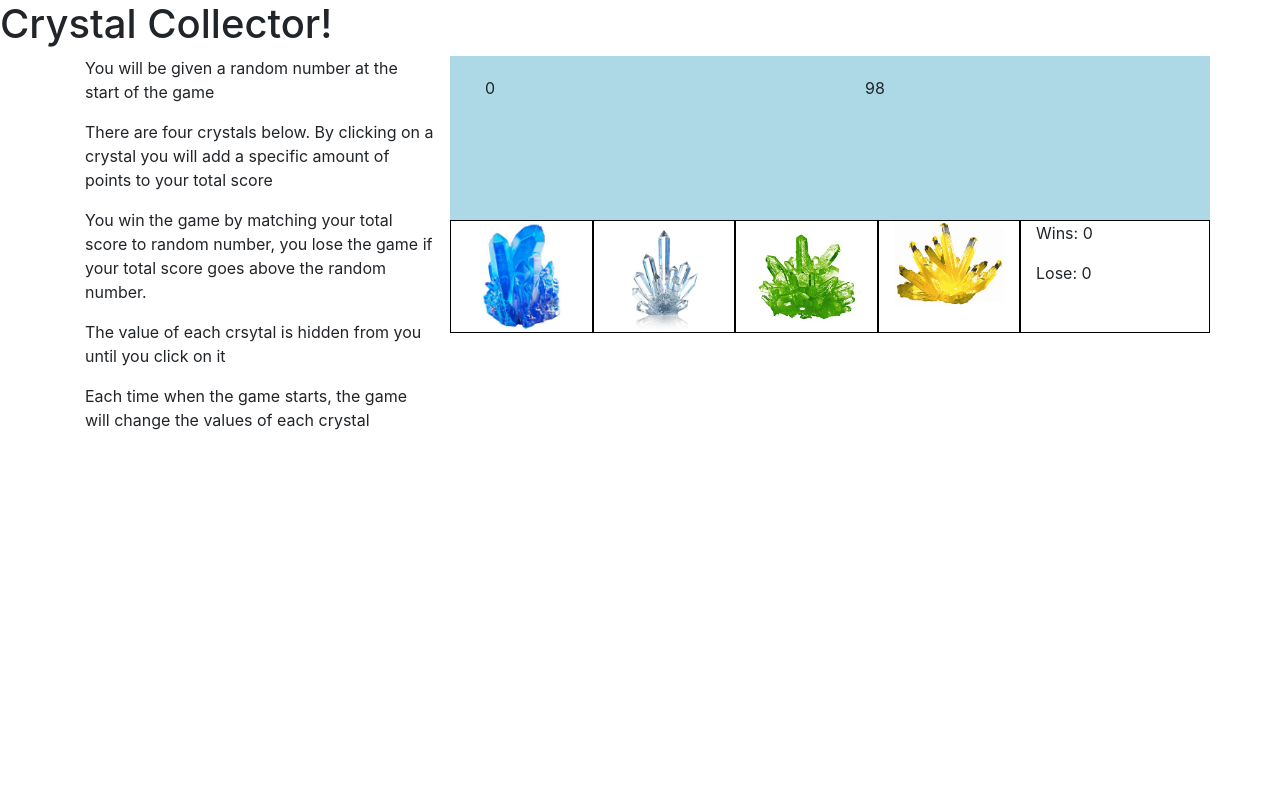
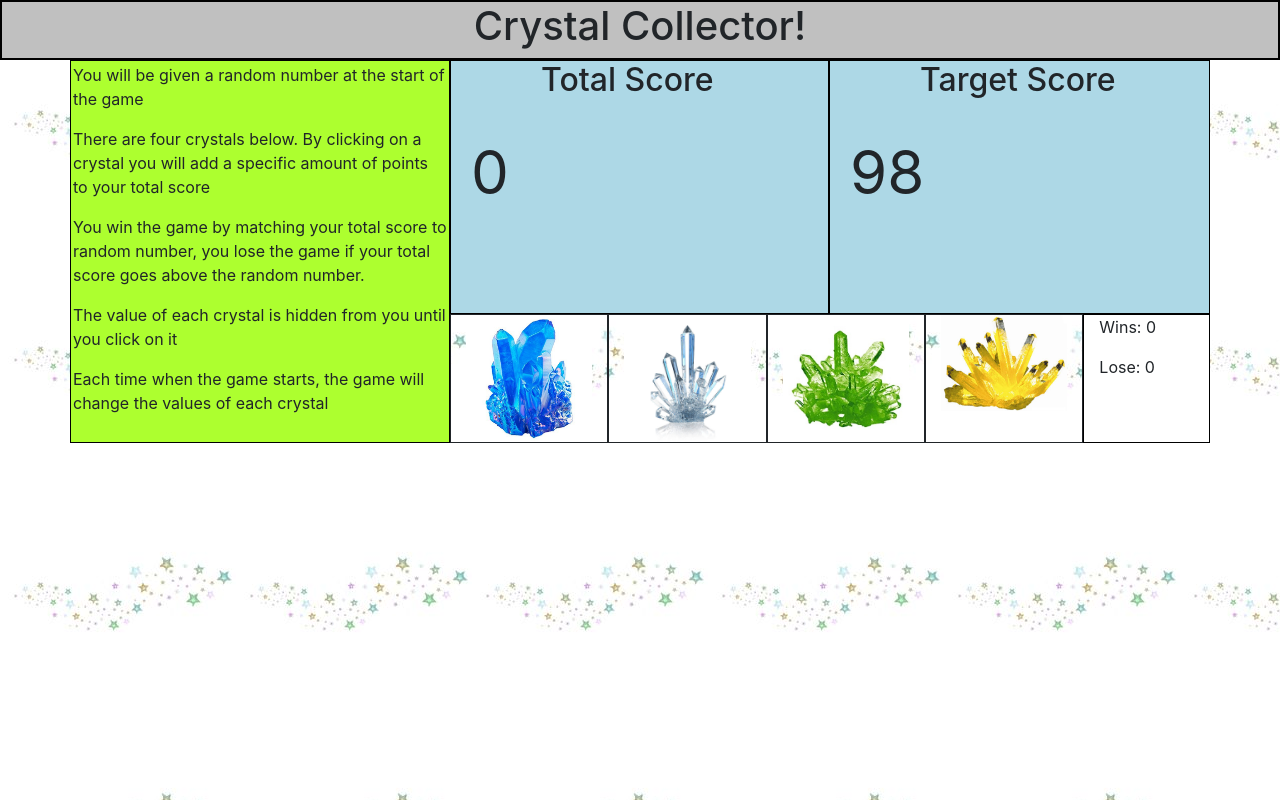
Before and after one commit to tintdang/crystal-collector, a plain HTML site: page index.html in a window 1280 px wide. Drawn offline with nearby package versions, Linux system fonts and the light colour scheme.

Commit message:
Added background photo and borders to site

```diff
--- a/assets/css/style.css
+++ b/assets/css/style.css
@@ -1,13 +1,48 @@
+body {
+background-image: url(../images/background.jpg);
+background-repeat: repeat;
+}
+
+header{
+    text-align: center;
+    background: silver;
+    border: 2px solid black;
+}
+
+#instructions {
+    padding: 2px;
+    background: greenyellow;
+    border: 1px solid black;
+}
+
 .col-md-6 {
     background: lightblue;
 }
 
 .col-md-3 {
+    border: 1px solid;
+}
+
+#scoreName {
     border: 1px solid black;
 }
 
 #total-score,
 #target-score {
     padding: 20px;
-    padding-bottom: 120px;
+    padding-bottom: 80px;
+    font-size: 60px;
 }
+
+#scoretalley{
+    background: white;
+    border: 1px solid black;
+}
+
+#borderright{
+    border-right: 2px solid black;
+}
+
+h2{
+    padding-left: 90px;
+}
--- a/index.html
+++ b/index.html
@@ -31,24 +31,34 @@
                 </p>
                 <p>You win the game by matching your total score to random number, you lose the game if your total score goes
                     above the random number.</p>
-                <p>The value of each crsytal is hidden from you until you click on it</p>
+                <p>The value of each crystal is hidden from you until you click on it</p>
                 <p>Each time when the game starts, the game will change the values of each crystal</p>
             </div>
             <div class="col-md-8">
 
-                <div class="row">
-
-                    <div class="col-md-6">
-                        <div id="total-score">0</div>
+                <div class="row" id="scoreName">
+                    <div class="col-md-6" id="borderright"> <!--Adds a border on the box-->
+                        <div class="row">
+                            <h2>Total Score</h2>
+                        </div>
+                        <div class="row">
+                            <p id="total-score">0</p>
+                        </div>
                     </div>
                     <div class="col-md-6">
-                        <div id="target-score">?</div>
+                        <div class="row">
+                            <h2>Target Score</h2>
+                        </div>
+                        <div class="row">
+                            <p id="target-score">?</p>
+                        </div>
                     </div>
                 </div>
 
+
                 <div class="row">
 
-                    <div class="col-md-9">
+                    <div class="col-md-10">
                         <div id="crystalbox">
                             <div class="row">
                                 <div class="col-md-3" id="blue">
@@ -66,7 +76,7 @@
                             </div>
                         </div>
                     </div>
-                    <div class="col-md-3" id="scoretalley">
+                    <div class="col-md-2" id="scoretalley">
                         <div>
                             <p id="win">Wins:</p>
                             <p id="lose">Lose:</p>
```
Also changed, not shown: assets/images/background.jpg (added).
